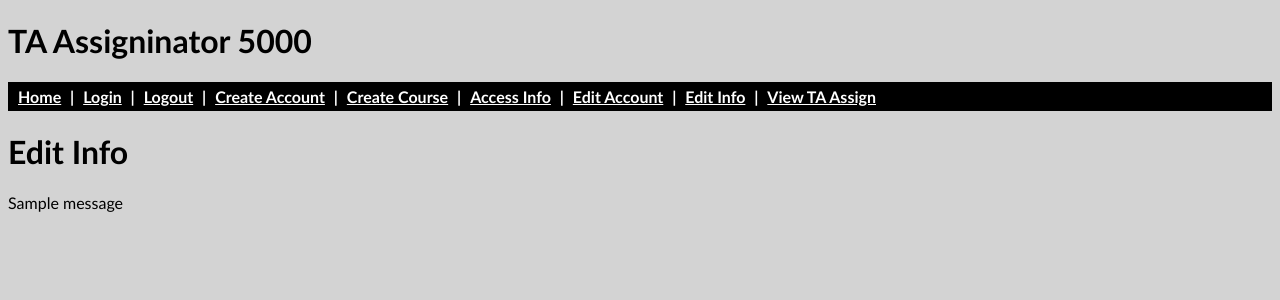
After one commit to jwolf-uwm/scrum_and_coke_django, a Django app: template templates/main/edit_info.html in a window 1280 px wide. The commit adds this page. Shown: the top 300 px of the page. Run offline with Django 3.2, Linux system fonts and the light colour scheme; the template is opened without the code that fills it, so the values that code supplies are empty; tables that the repository leaves empty hold one stand-in row (values such as "Sample post"); one stand-in notice (Sample message) is shown.

Commit message:
edit_info page skeleton works

```diff
--- a/scrum_and_coke_django/urls.py
+++ b/scrum_and_coke_django/urls.py
@@ -16,7 +16,8 @@ Including another URLconf
 from django.conf.urls import url
 from django.contrib import admin
 from django.urls import path
-from ta_assign.views import Command, CreateAccount, CreateCourse, Index, Login, Logout, AccessInfo, EditAccount
+from ta_assign.views import Command, CreateAccount, CreateCourse, Index, Login, Logout, AccessInfo, EditAccount, \
+  EditInfo
 
 urlpatterns = [
   url(r'^admin/', admin.site.urls),
@@ -29,4 +30,5 @@ urlpatterns = [
   path('logout/', Logout.as_view(), name='Logout1'),
   path('access_info/', AccessInfo.as_view(), name='AccessInfo1'),
   path('edit_account/', EditAccount.as_view(), name='EditAccount1'),
+  path('edit_info/', EditInfo.as_view(), name='EditInfo1')
 ]
--- a/templates/base.html
+++ b/templates/base.html
@@ -18,8 +18,9 @@
         <li class="menu"><a href="/create_account">Create Account</a></li> |
         <li class="menu"><a href="/create_course">Create Course</a></li> |
         <li class="menu"><a href="/access_info">Access Info</a></li> |
-        <li class="menu"><a href="#view_ta_assign">View TA Assign</a></li> |
-        <li class="menu"><a href="/edit_account">Edit Account Info</a></li>
+        <li class="menu"><a href="/edit_account">Edit Account</a></li> |
+        <li class="menu"><a href="/edit_info">Edit Info</a></li> |
+        <li class="menu"><a href="#view_ta_assign">View TA Assign</a></li>
     </ul>
 
     {% block content %}{% endblock content %}
--- /dev/null
+++ b/templates/main/edit_info.html
@@ -0,0 +1,10 @@
+{% extends "base.html" %}
+{% block content %}
+
+    <h1>Edit Info</h1>
+
+    {% for message in messages %}
+        <p>{{ message }}</p>
+    {% endfor %}
+
+{% endblock content %}
```
Also changed, not shown: ta_assign/views.py (+10 -0 lines), cmd_acceptance/test_login.py (renamed from cmd_acceptance/test_Login.py).
